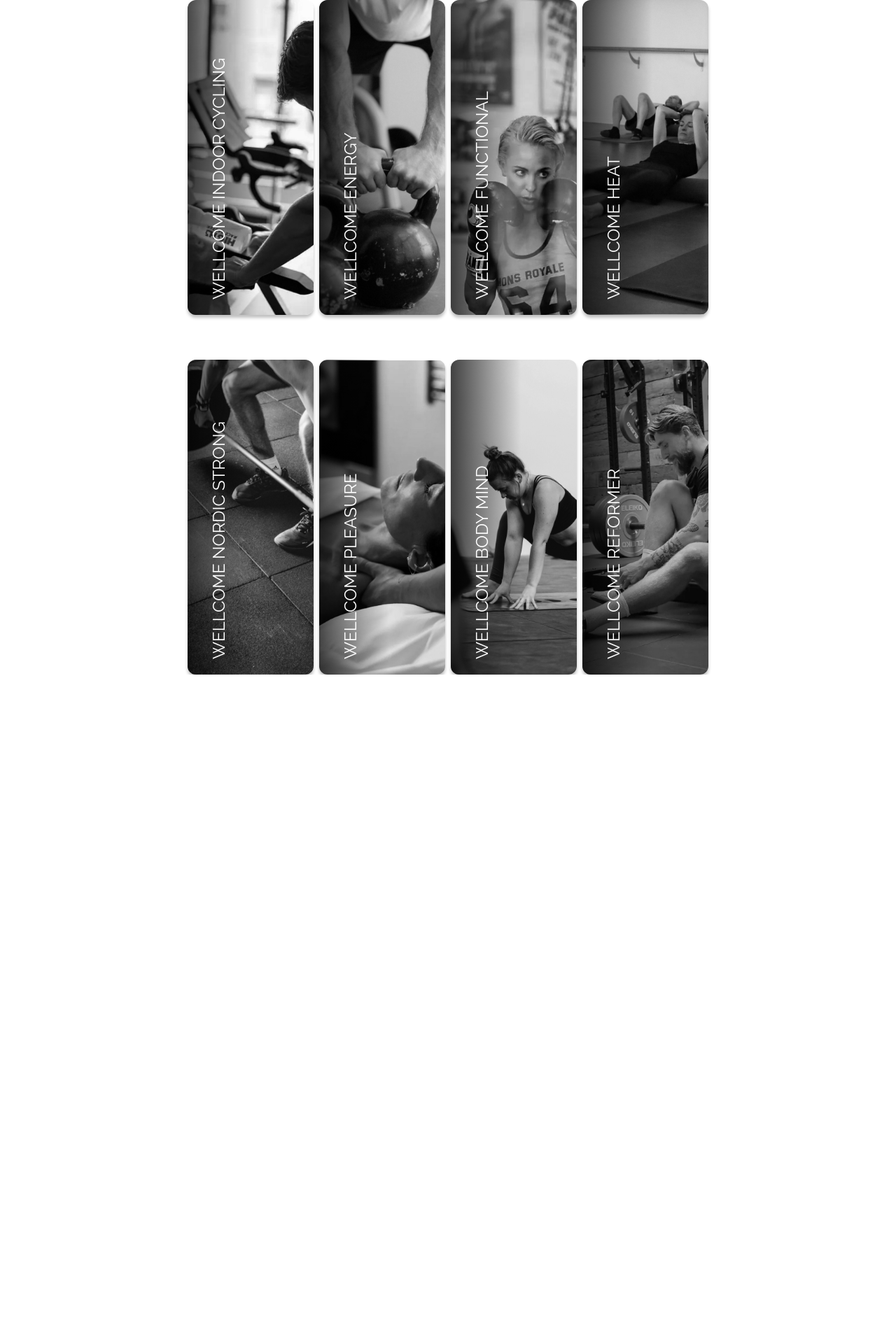
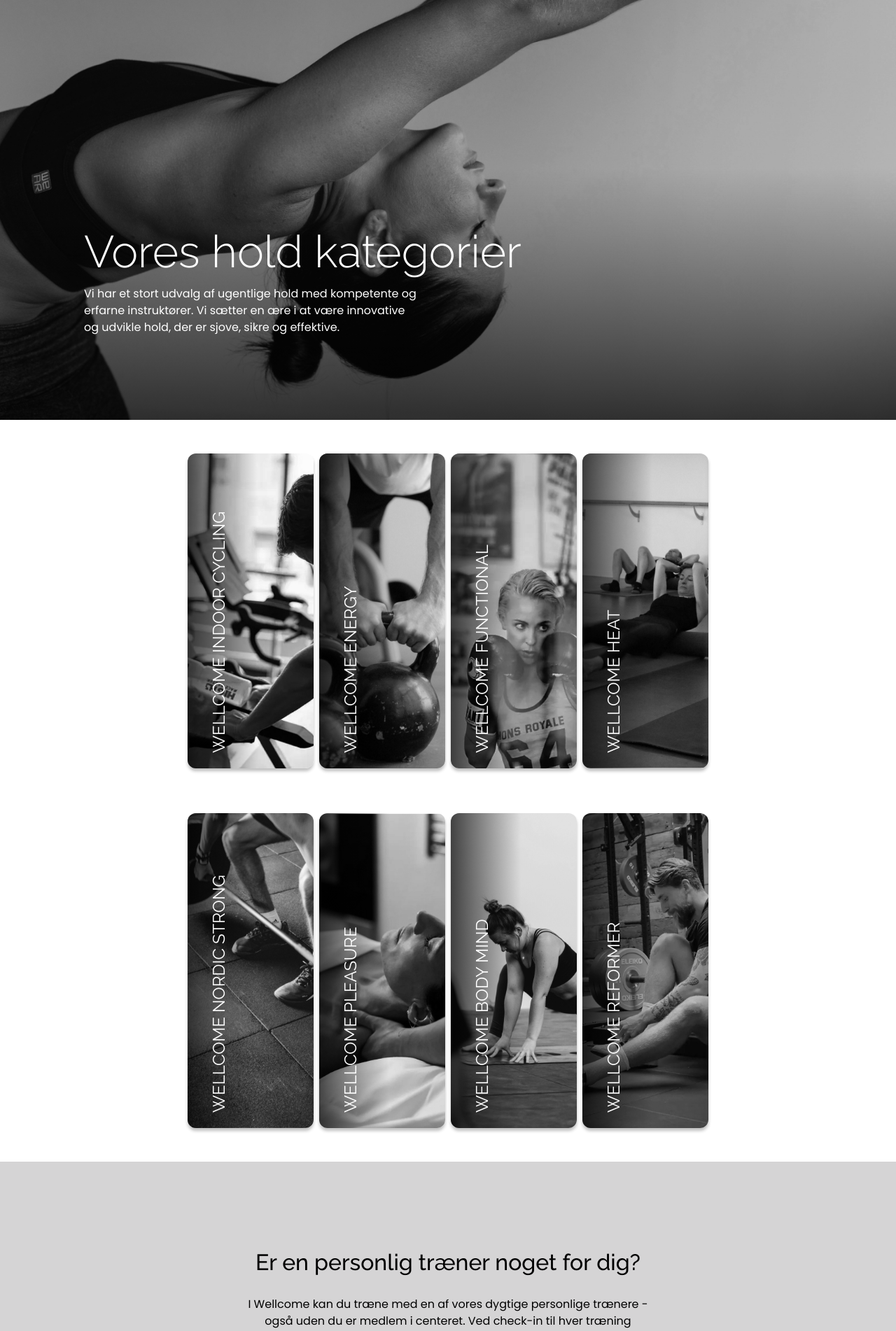
Before and after one commit to JulieGroenborg/wellcome_site, a Next.js app: page /kategorier in a window 1280 px wide. Shown: the top 1902 px of the page at 70% size. Before the commit the page ends 964 px from the top, so only its background shows below. Built offline with nearby package versions, Linux system fonts and the light colour scheme; a web font is replaced by a local one.

Commit message:
Noindex, nofollow tilføjet, lavet kategori-side med searchParams til holdside

```diff
--- a/src/app/components/global/HeaderTwo.jsx
+++ b/src/app/components/global/HeaderTwo.jsx
@@ -1,6 +1,6 @@
 import styles from "./HeaderTwo.module.scss";
 
-//Dette komponent har en class="spa", som sættes med attributen: type
+//Dette komponent har en class="spa" eller class="fitness", som sættes med attributen: type
 export default function HeaderOne({ title, type }) {
   return <h2 className={`${styles[type]}`}>{title}</h2>;
 }
--- a/src/app/components/global/HeaderTwo.module.scss
+++ b/src/app/components/global/HeaderTwo.module.scss
@@ -1,8 +1,23 @@
 @use "src/app/variables" as *;
 
+.fitness {
+  margin-bottom: $spacing-16;
+}
+
 .spa {
+  margin-bottom: $spacing-16;
   color: $white;
   font-size: 48px;
   font-family: $the-seasons;
   font-weight: $font-regular;
 }
+
+@media (min-width: 768px) {
+  .fitness {
+    margin-bottom: $spacing-24;
+  }
+
+  .spa {
+    margin-bottom: $spacing-24;
+  }
+}
--- a/src/app/components/global/LinkBtn.module.scss
+++ b/src/app/components/global/LinkBtn.module.scss
@@ -6,6 +6,7 @@
   align-items: center;
   width: 180px;
   height: 40px;
+  margin-top: $spacing-16;
 }
 
 .primary {
@@ -60,3 +61,9 @@
     background-color: $brown400;
   }
 }
+
+@media (min-width: 768px) {
+  .wellcomeBtn {
+    margin-top: $spacing-24;
+  }
+}
--- /dev/null
+++ b/src/app/kategorier/kategori.module.scss
@@ -0,0 +1,118 @@
+@use "src/app/variables" as *;
+
+.hero_section {
+  height: 500px;
+  position: relative;
+  background-image: url("../img/kategorier/category_hero_mobile.jpg");
+  background-position: 10% 85%;
+  background-repeat: no-repeat;
+  background-size: cover;
+  display: grid;
+  padding-bottom: $spacing-80;
+  padding-left: $spacing-48;
+  padding-right: $spacing-48;
+
+  .overlay {
+    position: absolute;
+    bottom: 0;
+    left: 0;
+    background: linear-gradient(to top, rgba(0, 0, 0, 0.703), rgba(255, 0, 0, 0));
+    height: 60%;
+    width: 100%;
+  }
+  .hero_text {
+    display: grid;
+    align-content: end;
+    max-width: 415px;
+    z-index: 1;
+
+    .title {
+      margin-bottom: $spacing-12;
+    }
+
+    .paragraph {
+      color: $white;
+    }
+  }
+}
+
+.card_container {
+  margin: $spacing-48 $spacing-16 $spacing-48 $spacing-16;
+
+  :focus {
+    outline: #0e59e4 3px solid;
+  }
+}
+
+.personal_trainer_section {
+  background-color: $grey200;
+  padding: $spacing-80 $spacing-48;
+
+  .trainer_paragraph {
+    max-width: 415px;
+  }
+
+  @media (min-width: 510px) {
+    display: grid;
+    place-items: center;
+
+    .trainer_paragraph {
+      text-align: center;
+    }
+  }
+  :focus {
+    outline: #0e59e4 3px solid;
+  }
+}
+
+/* Desktop breakpoint */
+@media (min-width: 768px) {
+  .hero_section {
+    height: 600px;
+    background-image: url("../img/kategorier/category_hero_dekstop.jpg");
+    background-position: 10% 100%;
+    display: grid;
+    padding-bottom: $spacing-120;
+    padding-left: $spacing-120;
+    padding-right: $spacing-120;
+
+    .overlay {
+      // background: linear-gradient(to top, rgba(0, 0, 0, 0.703), rgba(255, 0, 0, 0));
+      // height: 60%;
+      // width: 100%;
+    }
+    .hero_text {
+      max-width: 700px;
+
+      .title {
+        margin-bottom: $spacing-12;
+      }
+
+      .paragraph {
+        color: $white;
+        width: $spacing-480;
+      }
+    }
+  }
+
+  .card_container {
+    display: grid;
+    place-content: center;
+
+    .flex_cards {
+      display: flex;
+    }
+    .flex_cards:first-child {
+      margin-bottom: $spacing-64;
+    }
+  }
+
+  .personal_trainer_section {
+    background-color: $grey200;
+    padding: $spacing-120 $spacing-48;
+
+    .trainer_paragraph {
+      max-width: 605px;
+    }
+  }
+}
--- a/src/app/kategorier/kategori.scss
+++ /dev/null
@@ -1,16 +0,0 @@
-@use "src/app/variables" as *;
-
-/* Desktop breakpoint */
-@media (min-width: 768px) {
-  .card_container {
-    display: grid;
-    place-content: center;
-
-    .flex_cards {
-      display: flex;
-    }
-    .flex_cards:first-child {
-      margin-bottom: $spacing-64;
-    }
-  }
-}
--- a/src/app/kategorier/page.jsx
+++ b/src/app/kategorier/page.jsx
@@ -1,24 +1,43 @@
-import "./kategori.scss";
+import styles from "./kategori.module.scss";
 import CategoryCard from "../components/kategoriside/CategoryCard";
+import HeaderTwo from "../components/global/HeaderTwo";
+import LinkBtn from "../components/global/LinkBtn";
 
 export default function kategorier() {
   return (
     <>
       <main>
-        <section className="card_container">
-          <div className="flex_cards">
-            <CategoryCard category="indoor_cycling" title="Wellcome indoor cycling" href="noget"></CategoryCard>
-            <CategoryCard category="energy" title="Wellcome energy" href="noget"></CategoryCard>
-            <CategoryCard category="functional" title="Wellcome functional" href="noget"></CategoryCard>
-            <CategoryCard category="heat" title="Wellcome heat" href="noget"></CategoryCard>
-          </div>
-          <div className="flex_cards">
-            <CategoryCard category="nordic_strong" title="Wellcome nordic strong" href="noget"></CategoryCard>
-            <CategoryCard category="pleasure" title="Wellcome pleasure" href="noget"></CategoryCard>
-            <CategoryCard category="body_mind" title="Wellcome body mind" href="noget"></CategoryCard>
-            <CategoryCard category="reformer" title="Wellcome reformer" href="noget"></CategoryCard>
-          </div>
-        </section>
+        <article>
+          <section className={styles.hero_section}>
+            <div className={styles.overlay}></div>
+            <div className={styles.hero_text}>
+              <h1 className={styles.title}>Vores hold kategorier</h1>
+              <p className={styles.paragraph}>Vi har et stort udvalg af ugentlige hold med kompetente og erfarne instruktører. Vi sætter en ære i at være innovative og udvikle hold, der er sjove, sikre og effektive.</p>
+            </div>
+          </section>
+          <section className={styles.card_container}>
+            {/*FUNKTIONEN BAG KATEGORI-CARD: For at man kan klikke på et kategori-card og dermed få vist hold indenfor den specifikke kategori, sender vi et parameter med i href'en: eksempelvis "Indoor-cycling". Dette parameter bliver så brugt inden på Page for hold*/}
+            <div className={styles.flex_cards}>
+              <CategoryCard category="indoor_cycling" title="Wellcome indoor cycling" href="kategorier/hold?category=Indoor-cycling"></CategoryCard>
+              <CategoryCard category="energy" title="Wellcome energy" href="kategorier/hold?category=Energy"></CategoryCard>
+              <CategoryCard category="functional" title="Wellcome functional" href="kategorier/hold?category=Functional"></CategoryCard>
+              <CategoryCard category="heat" title="Wellcome heat" href="kategorier/hold?category=Heat"></CategoryCard>
+            </div>
+            <div className={styles.flex_cards}>
+              <CategoryCard category="nordic_strong" title="Wellcome nordic strong" href="kategorier/hold?category=Nordic-strong"></CategoryCard>
+              <CategoryCard category="pleasure" title="Wellcome pleasure" href="kategorier/hold?category=Pleasure"></CategoryCard>
+              <CategoryCard category="body_mind" title="Wellcome body mind" href="kategorier/hold?category=Body-mind"></CategoryCard>
+              <CategoryCard category="reformer" title="Wellcome reformer" href="kategorier/hold?category=Reformer"></CategoryCard>
+            </div>
+          </section>
+        </article>
+        <article className={styles.personal_trainer_section}>
+          <HeaderTwo type="fitness" title="Er en personlig træner noget for dig?"></HeaderTwo>
+          <p className={styles.trainer_paragraph}>
+            I Wellcome kan du træne med en af vores dygtige personlige trænere - også uden du er medlem i centeret. Ved check-in til hver træning modtager du en vand og et håndklæde. Læs om alle vores personlige trænere eller book en tid her.
+          </p>
+          <LinkBtn variant="secondary" href="*" text="Se trænere"></LinkBtn>
+        </article>
       </main>
     </>
   );
--- a/src/app/layout.jsx
+++ b/src/app/layout.jsx
@@ -15,13 +15,15 @@ export default function RootLayout({ children }) {
       <head>
         <title>YIT</title>
         <link rel="stylesheet" href="https://use.typekit.net/owy3ilv.css"></link>
-        {/*  */}
+        {/* Fonte */}
         <link rel="preconnect" href="https://fonts.googleapis.com" />
         <link rel="preconnect" href="https://fonts.gstatic.com" crossOrigin="anonymous" />
         <link
           href="https://fonts.googleapis.com/css2?family=Poppins:ital,wght@0,100;0,200;0,300;0,400;0,500;0,600;0,700;0,800;0,900;1,100;1,200;1,300;1,400;1,500;1,600;1,700;1,800;1,900&family=Raleway:ital,wght@0,100..900;1,100..900&display=swap"
           rel="stylesheet"
         />
+        {/* // Noindex, nofollow */}
+        <meta name="robots" content="noindex, nofollow"></meta>
       </head>
       <body className={raleway.className}>{children}</body>
     </html>
```
Also changed, not shown: src/app/kategorier/hold/page.jsx (added, +30 -0 lines), src/app/img/kategorier/category_hero_dekstop.jpg (added), src/app/img/kategorier/category_hero_mobile.jpg (added).
